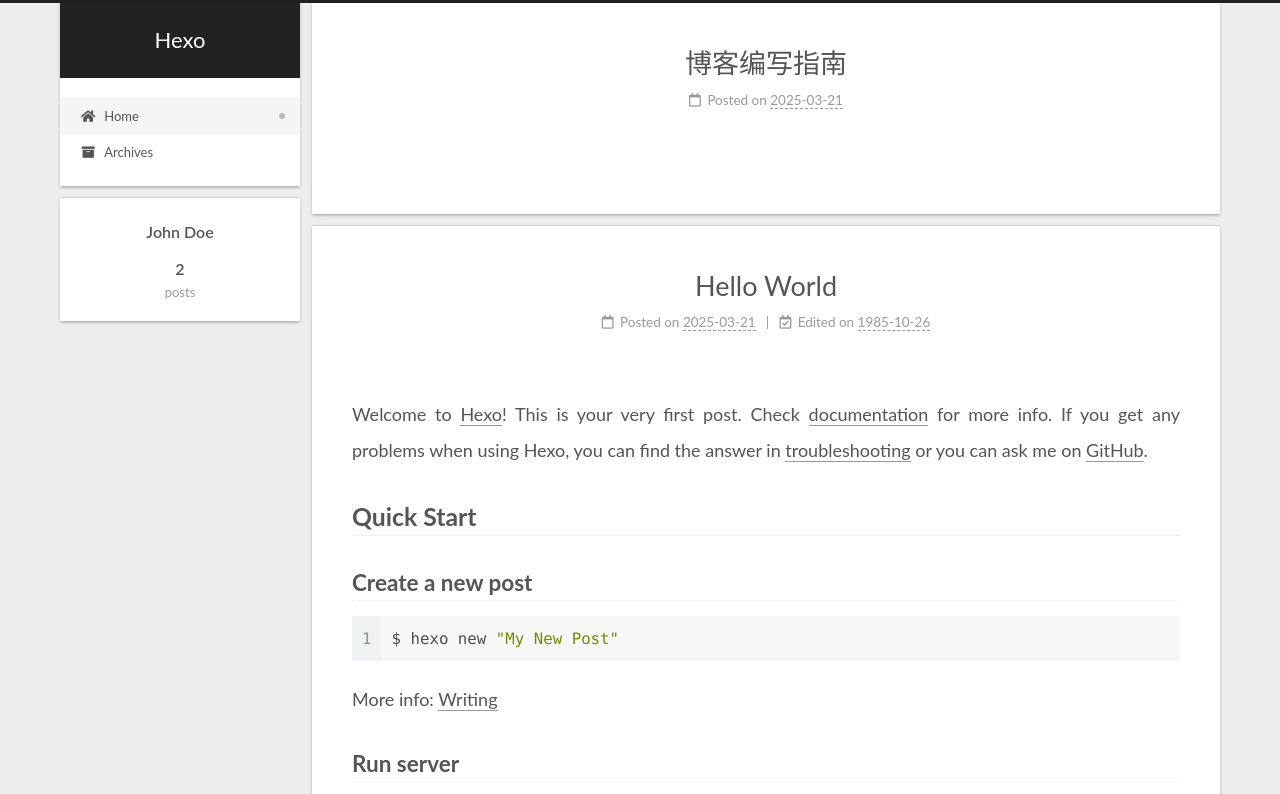
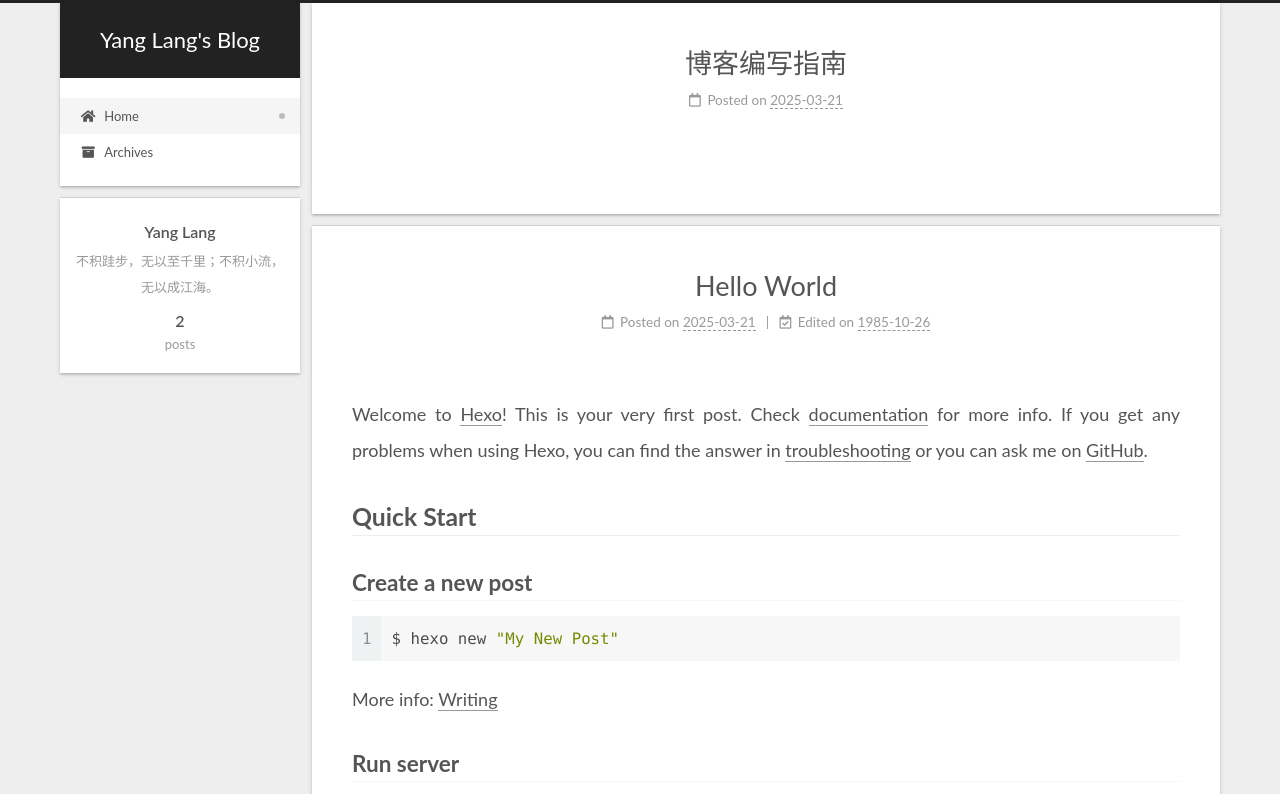
Before and after one commit to LangYang00/LangYang00.github.io, a plain HTML site: page index.html in a window 1280 px wide. Shown: the top 794 px of the page. Drawn offline with Linux system fonts and the light colour scheme.

Commit message:
Site updated: 2025-03-21 17:30:00

```diff
--- a/index.html
+++ b/index.html
@@ -20,12 +20,14 @@
     var CONFIG = {"hostname":"example.com","root":"/","scheme":"Gemini","version":"7.8.0","exturl":false,"sidebar":{"position":"left","display":"post","padding":18,"offset":12,"onmobile":false},"copycode":{"enable":false,"show_result":false,"style":null},"back2top":{"enable":true,"sidebar":false,"scrollpercent":false},"bookmark":{"enable":false,"color":"#222","save":"auto"},"fancybox":false,"mediumzoom":false,"lazyload":false,"pangu":false,"comments":{"style":"tabs","active":null,"storage":true,"lazyload":false,"nav":null},"algolia":{"hits":{"per_page":10},"labels":{"input_placeholder":"Search for Posts","hits_empty":"We didn't find any results for the search: ${query}","hits_stats":"${hits} results found in ${time} ms"}},"localsearch":{"enable":false,"trigger":"auto","top_n_per_article":1,"unescape":false,"preload":false},"motion":{"enable":true,"async":false,"transition":{"post_block":"fadeIn","post_header":"slideDownIn","post_body":"slideDownIn","coll_header":"slideLeftIn","sidebar":"slideUpIn"}}};
   </script>
 
-  <meta property="og:type" content="website">
-<meta property="og:title" content="Hexo">
+  <meta name="description" content="不积跬步，无以至千里；不积小流，无以成江海。">
+<meta property="og:type" content="website">
+<meta property="og:title" content="Yang Lang&#39;s Blog">
 <meta property="og:url" content="http://example.com/index.html">
-<meta property="og:site_name" content="Hexo">
+<meta property="og:site_name" content="Yang Lang&#39;s Blog">
+<meta property="og:description" content="不积跬步，无以至千里；不积小流，无以成江海。">
 <meta property="og:locale" content="en_US">
-<meta property="article:author" content="John Doe">
+<meta property="article:author" content="Yang Lang">
 <meta name="twitter:card" content="summary">
 
 <link rel="canonical" href="http://example.com/">
@@ -41,7 +43,7 @@
   };
 </script>
 
-  <title>Hexo</title>
+  <title>Yang Lang's Blog</title>
 
 
 
@@ -92,7 +94,7 @@
 
     <a href="/" class="brand" rel="start">
       <span class="logo-line-before"><i></i></span>
-      <h1 class="site-title">Hexo</h1>
+      <h1 class="site-title">Yang Lang's Blog</h1>
       <span class="logo-line-after"><i></i></span>
     </a>
   </div>
@@ -149,12 +151,12 @@
 
     <span hidden itemprop="author" itemscope itemtype="http://schema.org/Person">
       <meta itemprop="image" content="/images/avatar.gif">
-      <meta itemprop="name" content="John Doe">
-      <meta itemprop="description" content="">
+      <meta itemprop="name" content="Yang Lang">
+      <meta itemprop="description" content="不积跬步，无以至千里；不积小流，无以成江海。">
     </span>
 
     <span hidden itemprop="publisher" itemscope itemtype="http://schema.org/Organization">
-      <meta itemprop="name" content="Hexo">
+      <meta itemprop="name" content="Yang Lang's Blog">
     </span>
       <header class="post-header">
         <h2 class="post-title" itemprop="name headline">
@@ -207,12 +209,12 @@
 
     <span hidden itemprop="author" itemscope itemtype="http://schema.org/Person">
       <meta itemprop="image" content="/images/avatar.gif">
-      <meta itemprop="name" content="John Doe">
-      <meta itemprop="description" content="">
+      <meta itemprop="name" content="Yang Lang">
+      <meta itemprop="description" content="不积跬步，无以至千里；不积小流，无以成江海。">
     </span>
 
     <span hidden itemprop="publisher" itemscope itemtype="http://schema.org/Organization">
-      <meta itemprop="name" content="Hexo">
+      <meta itemprop="name" content="Yang Lang's Blog">
     </span>
       <header class="post-header">
         <h2 class="post-title" itemprop="name headline">
@@ -334,8 +336,8 @@
 
       <div class="site-overview-wrap sidebar-panel">
         <div class="site-author motion-element" itemprop="author" itemscope itemtype="http://schema.org/Person">
-  <p class="site-author-name" itemprop="name">John Doe</p>
-  <div class="site-description" itemprop="description"></div>
+  <p class="site-author-name" itemprop="name">Yang Lang</p>
+  <div class="site-description" itemprop="description">不积跬步，无以至千里；不积小流，无以成江海。</div>
 </div>
 <div class="site-state-wrap motion-element">
   <nav class="site-state">
@@ -374,7 +376,7 @@
   <span class="with-love">
     <i class="fa fa-heart"></i>
   </span>
-  <span class="author" itemprop="copyrightHolder">John Doe</span>
+  <span class="author" itemprop="copyrightHolder">Yang Lang</span>
 </div>
   <div class="powered-by">Powered by <a href="https://hexo.io/" class="theme-link" rel="noopener" target="_blank">Hexo</a> & <a href="https://theme-next.org/" class="theme-link" rel="noopener" target="_blank">NexT.Gemini</a>
   </div>
```
Also changed, not shown: 2025/03/21/blog-use-issue/index.html (+13 -11 lines), 2025/03/21/hello-world/index.html (+10 -10 lines), archives/2025/03/index.html (+11 -9 lines), archives/2025/index.html (+11 -9 lines), archives/index.html (+11 -9 lines).
